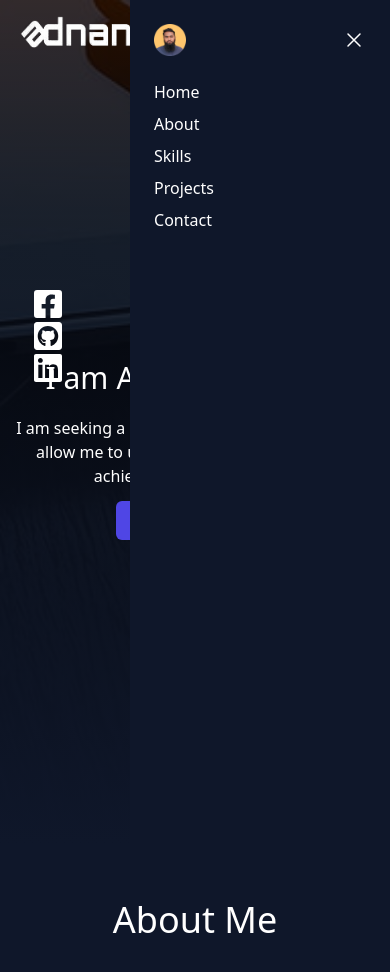
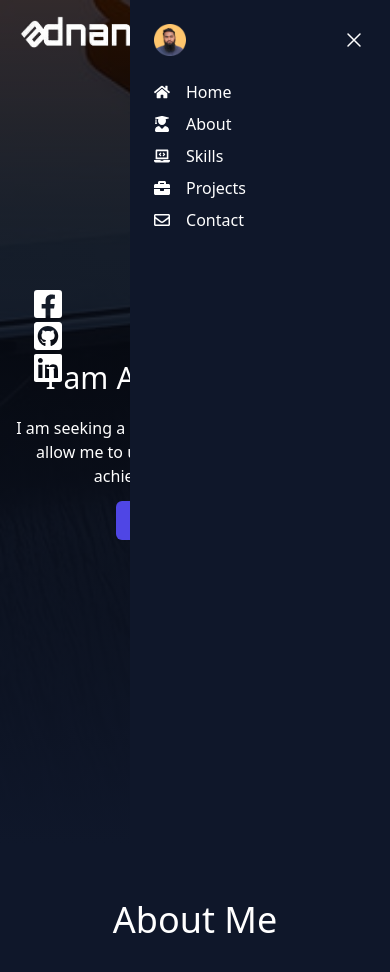
Before and after one commit to adnanhjoy/port-folio-adnan, a React (Vite) app: page / in a window 390 px wide. Both pictures are taken after a click on the button "Open main menu". Shown: the top 972 px of the page. Built offline with nearby package versions, Linux system fonts and the light colour scheme.

Commit message:
added navbar icon

```diff
--- a/src/components/Header/Header.jsx
+++ b/src/components/Header/Header.jsx
@@ -6,7 +6,7 @@ import { Dialog } from '@headlessui/react'
 import { Bars3Icon, XMarkIcon } from '@heroicons/react/24/outline'
 import author from '../../assets/adnan-profile.png';
 import { Typewriter } from 'react-simple-typewriter'
-import { FaFacebook, FaFacebookSquare, FaGitSquare, FaGithubSquare, FaLinkedin } from "react-icons/fa";
+import { FaBriefcase, FaFacebook, FaFacebookSquare, FaGitSquare, FaGithubSquare, FaHome, FaLaptopCode, FaLinkedin, FaRegEnvelope, FaUserGraduate } from "react-icons/fa";
 
 const Header = () => {
     const [mobileMenuOpen, setMobileMenuOpen] = useState(false);
@@ -61,9 +61,9 @@ const Header = () => {
                             login
                         </div> */}
                     </nav>
-                    <Dialog  as="div" className="lg:hidden" open={mobileMenuOpen} onClose={setMobileMenuOpen}>
+                    <Dialog as="div" className="lg:hidden" open={mobileMenuOpen} onClose={setMobileMenuOpen}>
                         <div className="fixed inset-0 z-50" />
-                        <Dialog.Panel style={{zIndex: '999'}} className="fixed inset-y-0 right-0 z-50 w-8/12 overflow-y-auto nav-mobile-bg px-6 py-6 sm:max-w-sm sm:ring-1 sm:ring-gray-900/10 ease-in-out delay-200">
+                        <Dialog.Panel style={{ zIndex: '999' }} className="fixed inset-y-0 right-0 z-50 w-8/12 overflow-y-auto nav-mobile-bg px-6 py-6 sm:max-w-sm sm:ring-1 sm:ring-gray-900/10 ease-in-out delay-200">
                             <div className="flex items-center justify-between">
                                 <p className="-m-1.5 p-1.5">
                                     <span className="sr-only">Your Company</span>
@@ -85,11 +85,15 @@ const Header = () => {
                             <div className="mt-6 flow-root">
                                 <div className="-my-6 divide-y divide-gray-500/10">
                                     <div className="space-y-2 py-6">
-                                        <li className=' list-none'><Link className=' text-white cursor-pointer bg-transparent' to='/' activeClass="active" spy={true} smooth={true} offset={50} duration={500}>Home</Link></li>
-                                        <li className=' list-none'><Link className=' text-white cursor-pointer bg-transparent' activeClass="active" to='about' spy={true} smooth={true} offset={50} duration={500}>About</Link></li>
-                                        <li className=' list-none'><Link className=' text-white cursor-pointer bg-transparent' to='skills' activeClass="active" spy={true} smooth={true} offset={50} duration={500}>Skills</Link></li>
-                                        <li className=' list-none'><Link className=' text-white cursor-pointer bg-transparent' to='projects' activeClass="active" spy={true} smooth={true} offset={50} duration={500}>Projects</Link></li>
-                                        <li className=' list-none'><Link className=' text-white cursor-pointer bg-transparent' to='contact' activeClass="active" spy={true} smooth={true} offset={50} duration={500}>Contact</Link></li>
+                                        <li className=' list-none'><Link className='flex items-center gap-4 text-white cursor-pointer bg-transparent' to='/' activeClass="active" spy={true} smooth={true} offset={50} duration={500}><FaHome className='hover:text-blue-800'></FaHome>Home</Link></li>
+
+                                        <li className=' list-none'><Link className='flex items-center gap-4 text-white cursor-pointer bg-transparent' activeClass="active" to='about' spy={true} smooth={true} offset={50} duration={500}><FaUserGraduate className='hover:text-blue-800' />About</Link></li>
+
+                                        <li className=' list-none'><Link className='flex items-center gap-4 text-white cursor-pointer bg-transparent' to='skills' activeClass="active" spy={true} smooth={true} offset={50} duration={500}><FaLaptopCode className='hover:text-blue-800' />Skills</Link></li>
+
+                                        <li className=' list-none'><Link className='flex items-center gap-4 text-white cursor-pointer bg-transparent' to='projects' activeClass="active" spy={true} smooth={true} offset={50} duration={500}><FaBriefcase className='hover:text-blue-800' />Projects</Link></li>
+
+                                        <li className=' list-none'><Link className='flex items-center gap-4 text-white cursor-pointer bg-transparent' to='contact' activeClass="active" spy={true} smooth={true} offset={50} duration={500}><FaRegEnvelope className='hover:text-blue-800' />Contact</Link></li>
                                     </div>
                                     {/* <div className="py-6">
                                     <a
```
